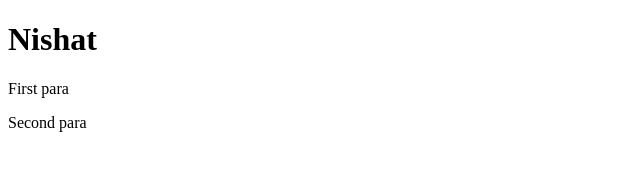
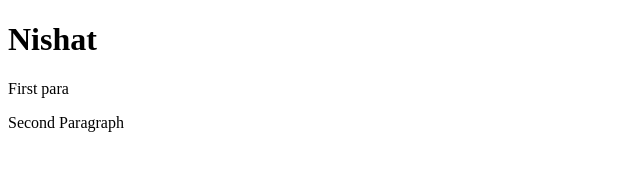
Before and after one commit to nishatfatima25/fsd2025training, a plain HTML site: page html/1-9-25/index.html in a window 1280 px wide. Shown: the full height of the page, 0-640 px from the left. Drawn offline with Linux system fonts and the light colour scheme.

```diff
--- a/html/1-9-25/index.html
+++ b/html/1-9-25/index.html
@@ -10,6 +10,6 @@
 
     <p>First para</p>
 
-    <p>Second para</p>
+    <p>Second Paragraph</p>
 </body>
 </html>
```
Also changed, not shown: fsd.txt.
